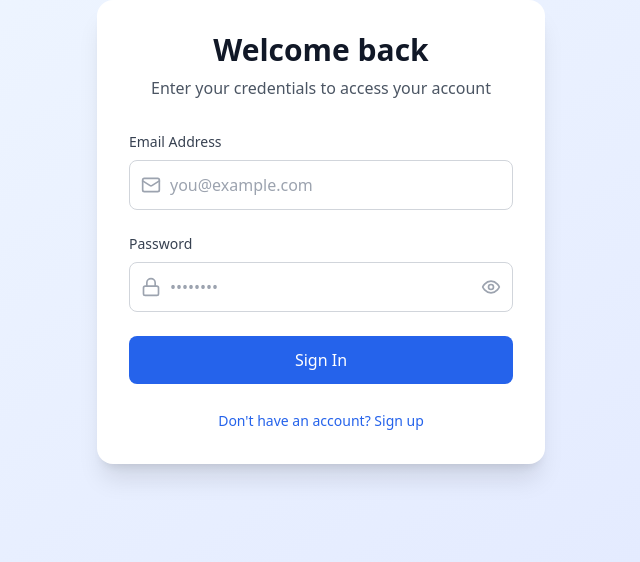
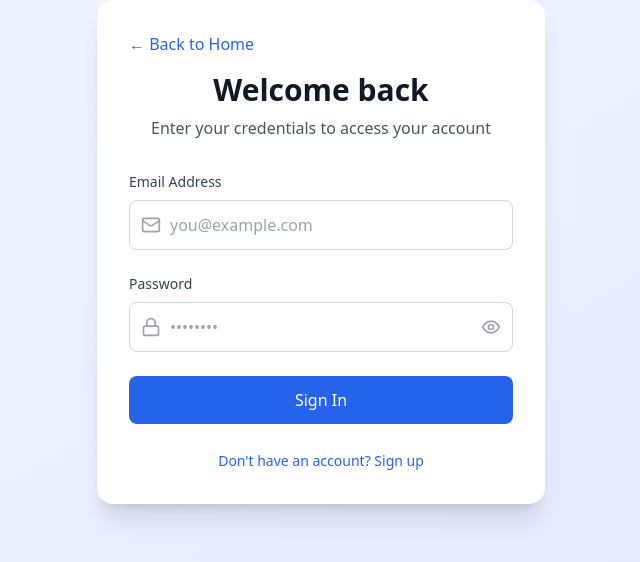
Before and after one commit to pauloivoalves/bolt.clientPulse, a React (Vite) app: page /login in a window 1280 px wide. Shown: the top 562 px of the page, without its empty margins (319-959 px from the left). Built offline with nearby package versions, Linux system fonts and the light colour scheme.

Commit message:
added back button from login

```diff
--- a/src/components/AuthForm.tsx
+++ b/src/components/AuthForm.tsx
@@ -83,6 +83,15 @@ export function AuthForm({ initialMode }: AuthFormProps) {
 
   return (
     <div className="w-full max-w-md p-8 bg-white rounded-2xl shadow-xl mx-auto">
+      <div className="mb-4">
+        <a
+          href="/"
+          className="text-blue-600 hover:text-blue-700 flex items-center gap-2"
+        >
+          ← Back to Home
+        </a>
+      </div>
+
       <div className="text-center mb-8">
         <h1 className="text-3xl font-bold text-gray-900 mb-2">
           {mode === 'login' ? 'Welcome back' : 'Create account'}
```
